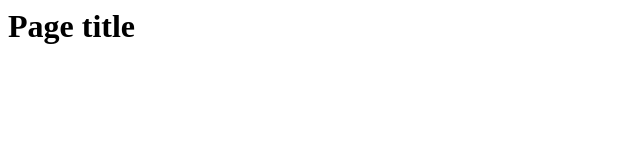
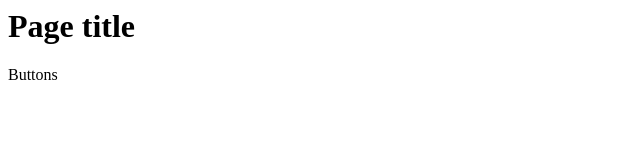
Before and after one commit to FranciZ/sae-test-app, a plain HTML site: page index.html in a window 1280 px wide. Shown: the full height of the page, 0-640 px from the left. Drawn offline with Linux system fonts and the light colour scheme.

Commit message:
Work on sidebar

```diff
--- a/index.html
+++ b/index.html
@@ -11,5 +11,13 @@
 
 	</div>
 
+	<div class="sidebar">
+
+		<div class="buttons">
+			Buttons
+		</div>
+
+	</div>
+
 </body>
 </html>
```
